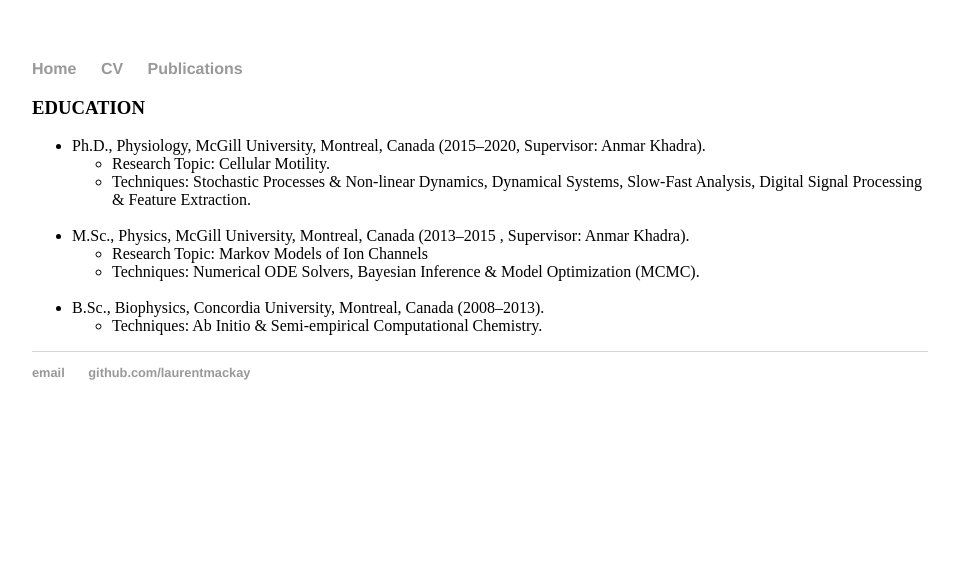
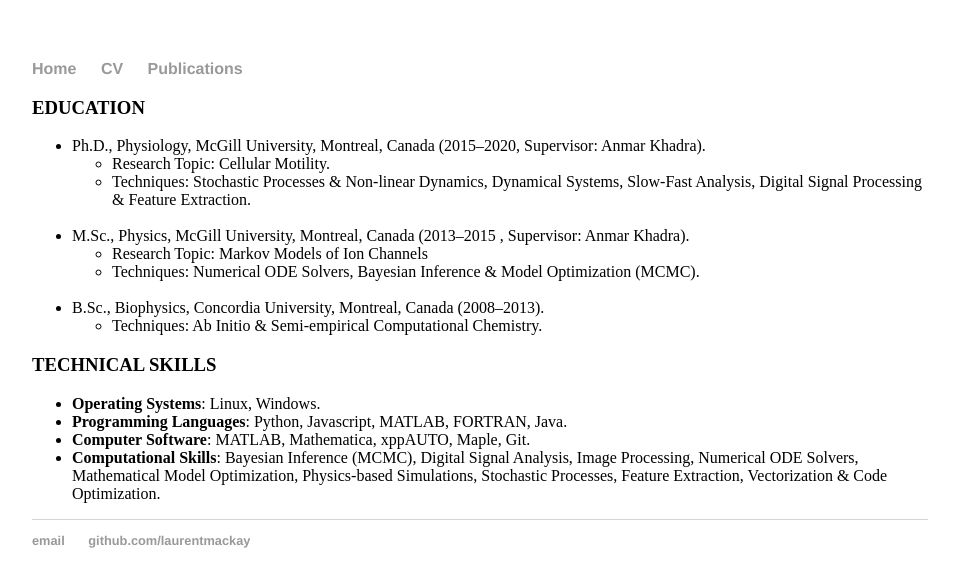
Before and after one commit to laurentmackay/laurentmackay.github.io, a Jekyll site: the page built from cv/index.md, in a window 1280 px wide. Shown: the top 587 px of the page, without its empty margins (160-1119 px from the left). Built offline with Jekyll 4.4.1, drawn with Linux system fonts in a browser that asks for light colours; our own code applies the rules of GitHub Pages for plain Markdown files.

Commit message:
Update index.md

```diff
--- a/cv/index.md
+++ b/cv/index.md
@@ -12,3 +12,11 @@
 <br/>
 * B.Sc., Biophysics, Concordia University, Montreal, Canada (2008–2013).
     * Techniques: Ab Initio & Semi-empirical Computational Chemistry.
+
+### TECHNICAL SKILLS
+* **Operating Systems**: Linux, Windows.
+* **Programming Languages**: Python, Javascript, MATLAB, FORTRAN, Java.
+* **Computer Software**: MATLAB, Mathematica, xppAUTO, Maple, Git.
+* **Computational Skills**: Bayesian Inference (MCMC), Digital Signal Analysis, Image
+Processing, Numerical ODE Solvers, Mathematical Model Optimization, Physics-based Simulations,
+Stochastic Processes, Feature Extraction, Vectorization & Code Optimization.
```
